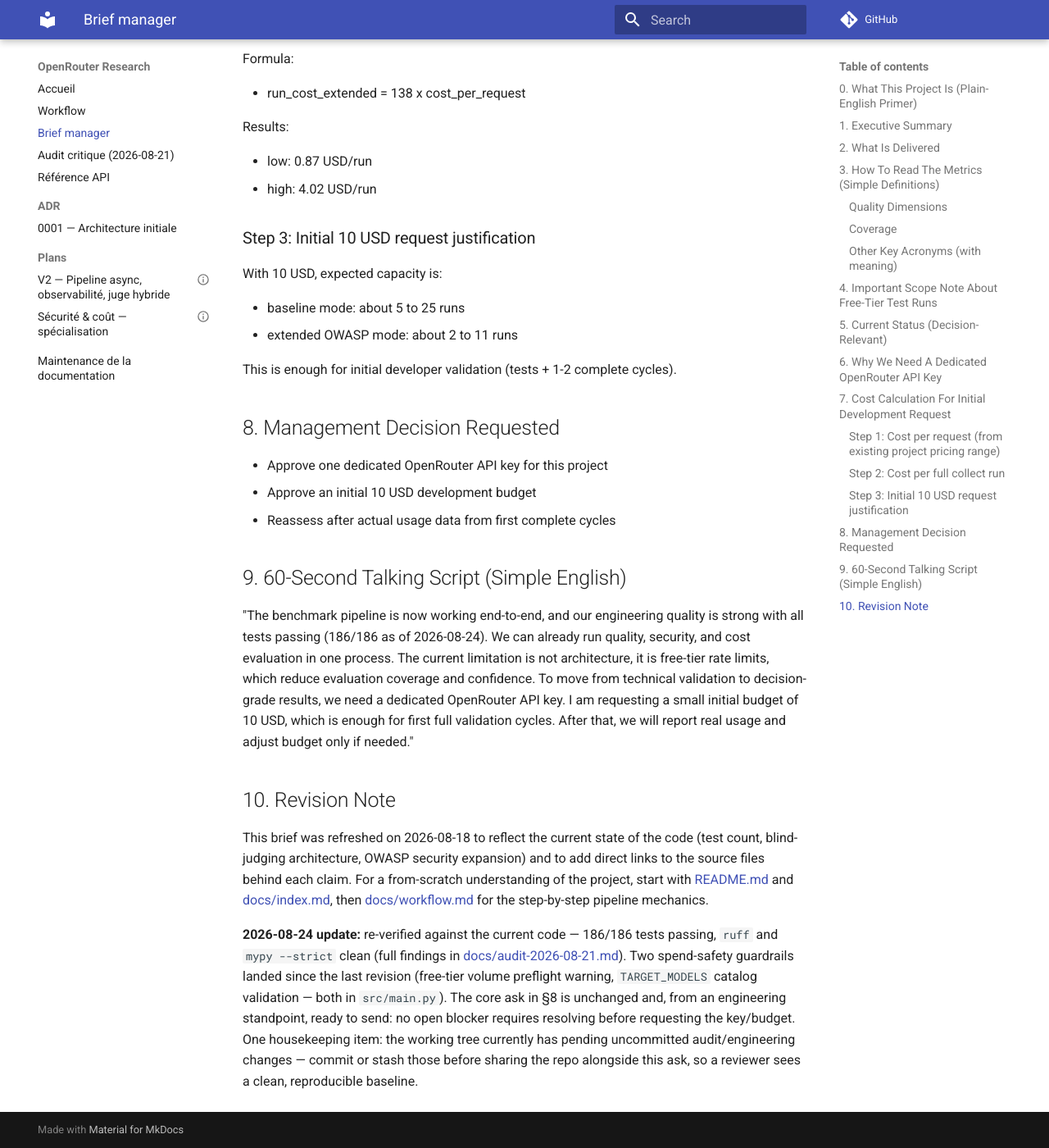
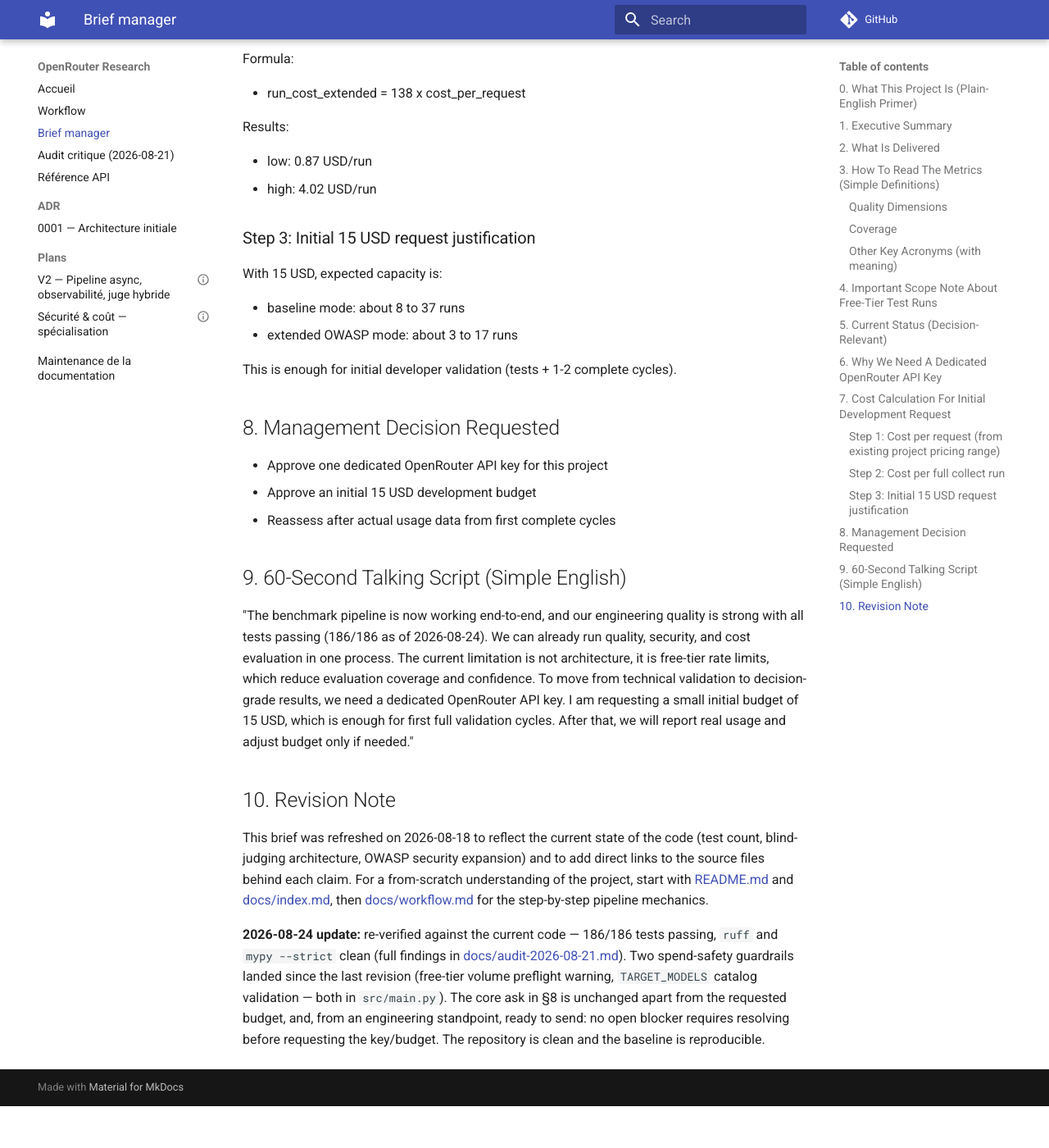
Before and after one commit to Palo-IT-GitHub-Demos/OpenRouterResearch, an MkDocs documentation site: the page built from docs/brief-manager-2026-08-17.md, in a window 1280 px wide and 1400 px high, scrolled down 5356 px. Shown: the whole window at 82% size. Built offline with MkDocs 1.6.1 and Material for MkDocs 9.7.7, drawn with Linux system fonts in a browser that asks for light colours; comment, search, counter and statistics services are not loaded; after the commit the page ends 6705 px from its top, so only the background shows below that.

Commit message:
docs(budget): increase initial openrouter request to 15 usd

```diff
--- a/docs/brief-manager-2026-08-17.md
+++ b/docs/brief-manager-2026-08-17.md
@@ -218,24 +218,24 @@ Results:
 - low: 0.87 USD/run
 - high: 4.02 USD/run
 
-### Step 3: Initial 10 USD request justification
+### Step 3: Initial 15 USD request justification
 
-With 10 USD, expected capacity is:
+With 15 USD, expected capacity is:
 
-- baseline mode: about 5 to 25 runs
-- extended OWASP mode: about 2 to 11 runs
+- baseline mode: about 8 to 37 runs
+- extended OWASP mode: about 3 to 17 runs
 
 This is enough for initial developer validation (tests + 1-2 complete cycles).
 
 ## 8. Management Decision Requested
 
 - Approve one dedicated OpenRouter API key for this project
-- Approve an initial 10 USD development budget
+- Approve an initial 15 USD development budget
 - Reassess after actual usage data from first complete cycles
 
 ## 9. 60-Second Talking Script (Simple English)
 
-"The benchmark pipeline is now working end-to-end, and our engineering quality is strong with all tests passing (186/186 as of 2026-08-24). We can already run quality, security, and cost evaluation in one process. The current limitation is not architecture, it is free-tier rate limits, which reduce evaluation coverage and confidence. To move from technical validation to decision-grade results, we need a dedicated OpenRouter API key. I am requesting a small initial budget of 10 USD, which is enough for first full validation cycles. After that, we will report real usage and adjust budget only if needed."
+"The benchmark pipeline is now working end-to-end, and our engineering quality is strong with all tests passing (186/186 as of 2026-08-24). We can already run quality, security, and cost evaluation in one process. The current limitation is not architecture, it is free-tier rate limits, which reduce evaluation coverage and confidence. To move from technical validation to decision-grade results, we need a dedicated OpenRouter API key. I am requesting a small initial budget of 15 USD, which is enough for first full validation cycles. After that, we will report real usage and adjust budget only if needed."
 
 ## 10. Revision Note
 
@@ -251,8 +251,6 @@ passing, `ruff` and `mypy --strict` clean (full findings in
 [docs/audit-2026-08-21.md](audit-2026-08-21.md)). Two spend-safety guardrails
 landed since the last revision (free-tier volume preflight warning,
 `TARGET_MODELS` catalog validation — both in `src/main.py`). The core ask in
-§8 is unchanged and, from an engineering standpoint, ready to send: no open
-blocker requires resolving before requesting the key/budget. One housekeeping
-item: the working tree currently has pending uncommitted audit/engineering
-changes — commit or stash those before sharing the repo alongside this ask,
-so a reviewer sees a clean, reproducible baseline.
+§8 is unchanged apart from the requested budget, and, from an engineering
+standpoint, ready to send: no open blocker requires resolving before requesting
+the key/budget. The repository is clean and the baseline is reproducible.
```
